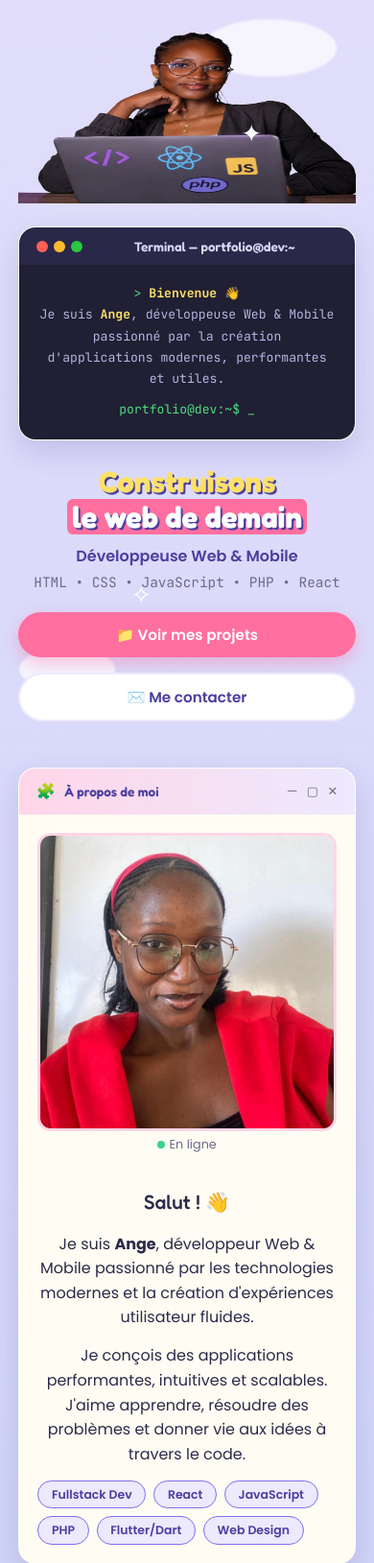
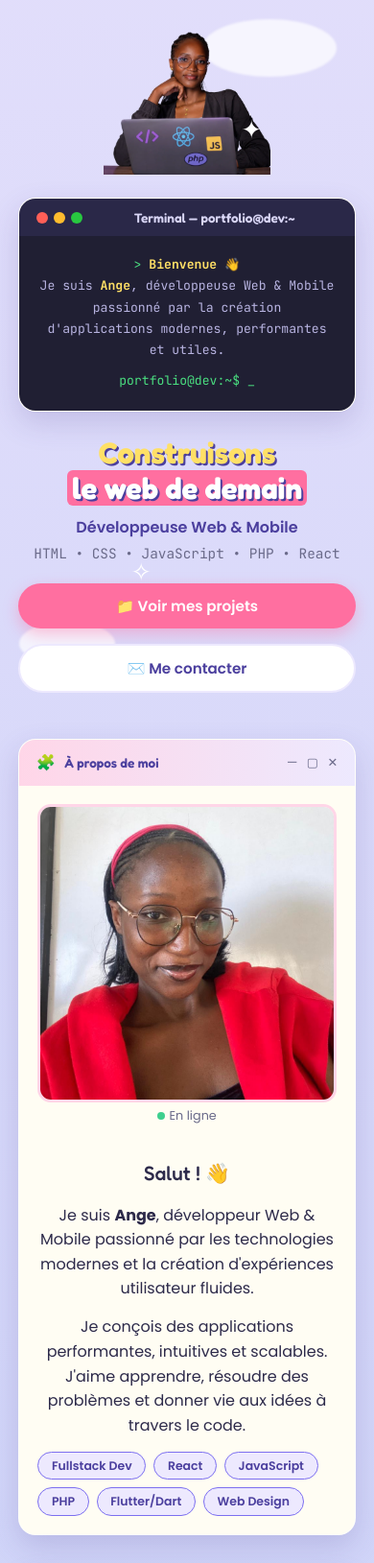
Before and after one commit to prisvi2017-creator/portfolio, a PHP site: page / in a window 390 px wide. Shown: the part 85-1714 px from the top of the page at 96% size. Run offline with PHP 8.4, Linux system fonts and the light colour scheme.

Commit message:
Reduction taille image header + responsive complet (tablette/TV) + securite overflow multilingue

```diff
--- a/css/style.css
+++ b/css/style.css
@@ -51,6 +51,7 @@ body {
   background: linear-gradient(180deg, var(--bg-top) 0%, var(--bg-bottom) 100%);
   min-height: 100vh;
   overflow-x: hidden;
+  overflow-wrap: break-word;
   transition: background 0.4s ease, color 0.4s ease;
 }
 
@@ -347,7 +348,7 @@ img { max-width: 100%; display: block; }
   justify-content: center;
   min-width: 220px;
 }
-.hero-character img { max-height: 340px; }
+.hero-character img { max-height: 260px; max-width: 100%; width: auto; height: auto; }
 .floating-badge {
   position: absolute;
   background: var(--white);
@@ -615,9 +616,18 @@ img { max-width: 100%; display: block; }
 .reveal.visible { opacity: 1; transform: translateY(0); }
 
 /* ---------- Responsive ---------- */
+
+/* Grands écrans / TV : on garde tout centré et lisible, rien ne s'étire à l'infini */
+@media (min-width: 1600px) {
+  .navbar { max-width: 1600px; margin: 0 auto; }
+  .hero, .section-wrap, .content-grid { max-width: 1500px; }
+}
+
+/* Tablettes (portrait/paysage) */
 @media (max-width: 980px) {
   .hero { grid-template-columns: 1fr; }
   .hero-character { order: -1; }
+  .hero-character img { max-height: 200px; }
   .content-grid { grid-template-columns: 1fr; }
   .skills-grid { grid-template-columns: repeat(5, 1fr); }
 }
@@ -645,7 +655,7 @@ img { max-width: 100%; display: block; }
   .hero-content { align-self: center; }
   .hero-buttons { justify-content: center; }
   .hero-character { min-width: 0; }
-  .hero-character img { max-height: 220px; }
+  .hero-character img { max-height: 180px; }
   .floating-badge { font-size: 0.75rem; padding: 0.3rem 0.5rem; }
 
   .section-wrap, .content-grid { padding: 0 1.2rem; }
@@ -663,7 +673,7 @@ img { max-width: 100%; display: block; }
   .hero-subtitle { font-size: 1rem; }
   .hero-buttons { flex-direction: column; align-items: stretch; }
   .hero-buttons .btn { justify-content: center; }
-  .hero-character img { max-height: 180px; }
+  .hero-character img { max-height: 150px; }
   .floating-badge { display: none; }
 
   .about-photo { flex: 0 0 160px; }
```
